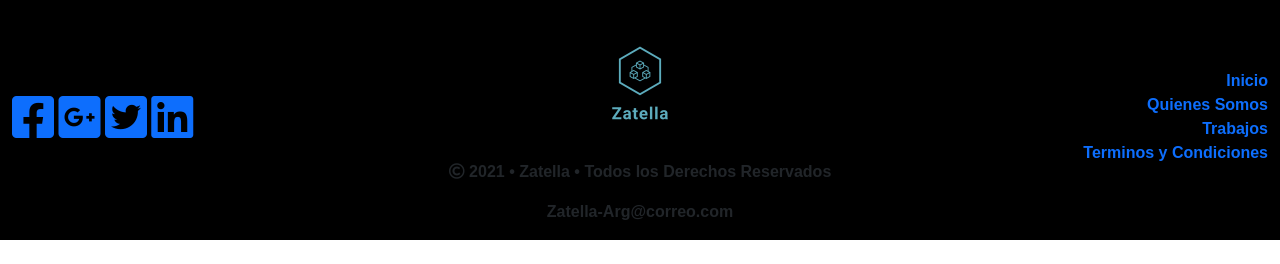
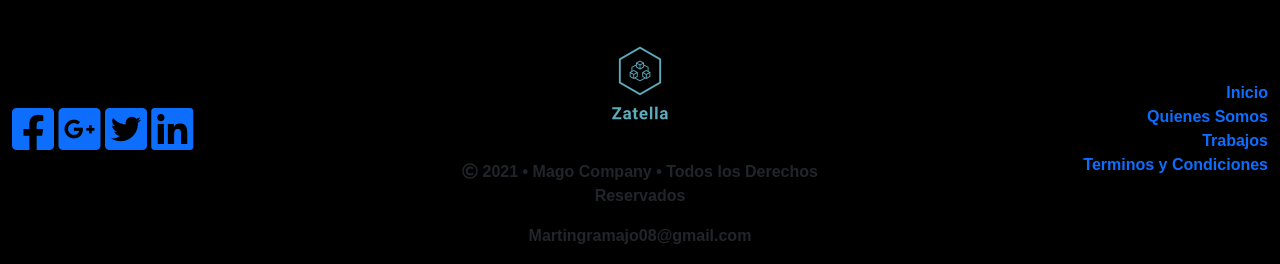
Before and after one commit to MartinGramajo/Maqueta-Zatella-HTML-CSS, a plain HTML site: page index.html in a window 1280 px wide. Shown: the part 6190-6454 px from the top of the page. Before the commit the page ends 6430 px from the top, so only its background shows below. Drawn offline with nearby package versions, Linux system fonts and the light colour scheme.

Commit message:
agrego firma en el footer

```diff
--- a/index.html
+++ b/index.html
@@ -758,9 +758,9 @@
               <div class="col-12 col-md-4 mt-3 text-center">
                 <img src="./img/logo_transparent.png" class="logo-footer" alt="">
                 <address >
-                  <div><p> <i class="far fa-copyright"></i> 2021 • Zatella • Todos los Derechos Reservados</p></div>
+                  <div><p> <i class="far fa-copyright"></i> 2021 • Mago Company • Todos los Derechos Reservados</p></div>
                   <address >
-                  Zatella-Arg@correo.com
+                  Martingramajo08@gmail.com
                 </address>
               </div>
               <div class="col-12 col-md-4 text-center text-md-end">
```
